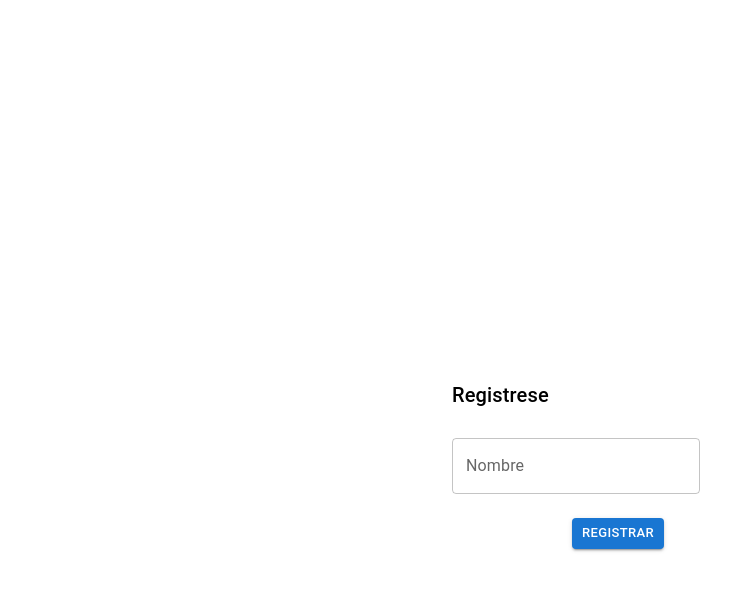
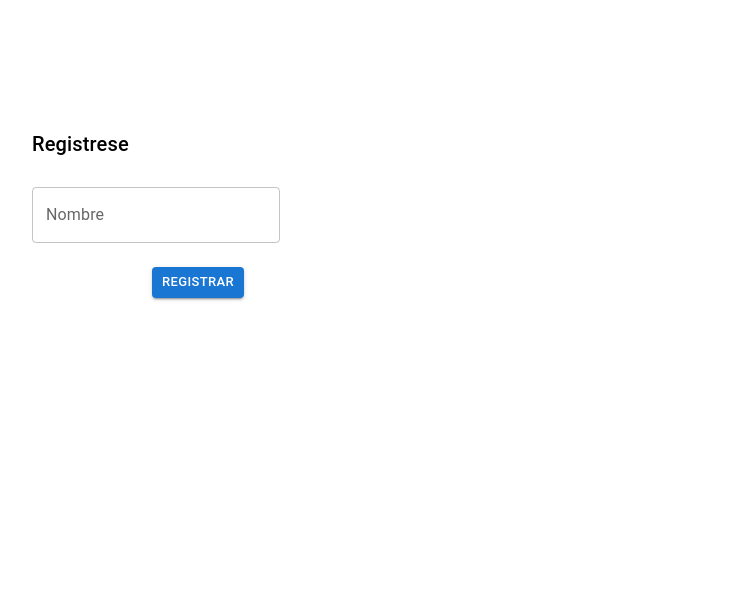
Before and after one commit to CarlosGonzalezN/sin-demora, a React (Create React App) app: page /registrese in a window 1280 px wide. Shown: the top 590 px of the page, without its empty margins (64-795 px from the left). Built offline with nearby package versions, Linux system fonts and the light colour scheme.

Commit message:
register center

```diff
--- a/src/App.css
+++ b/src/App.css
@@ -70,3 +70,10 @@
   transition: color 0.15s ease, border-color 0.15s ease;
   max-width: 300px;
 }
+.register {
+  margin: 6rem;
+  margin-top: 8rem;
+  text-decoration: none;
+  border-radius: 10px;
+  transition: color 0.15s ease, border-color 0.15s ease;
+}
--- a/src/pages/Register/index.js
+++ b/src/pages/Register/index.js
@@ -16,8 +16,7 @@ export default function Index() {
   };
 
   return (
-    <div className="container">
-      <div className="main">
+    <div className="register">
       <Box component="form" noValidate autoComplete="off" sx={{}}>
         <div>
           <Typography variant="h6" gutterBottom>
@@ -45,6 +44,5 @@ export default function Index() {
         </div>
       </Box>
     </div>
-    </div>
   );
 }
```
Lines whose indentation alone changed are shown as unchanged.
